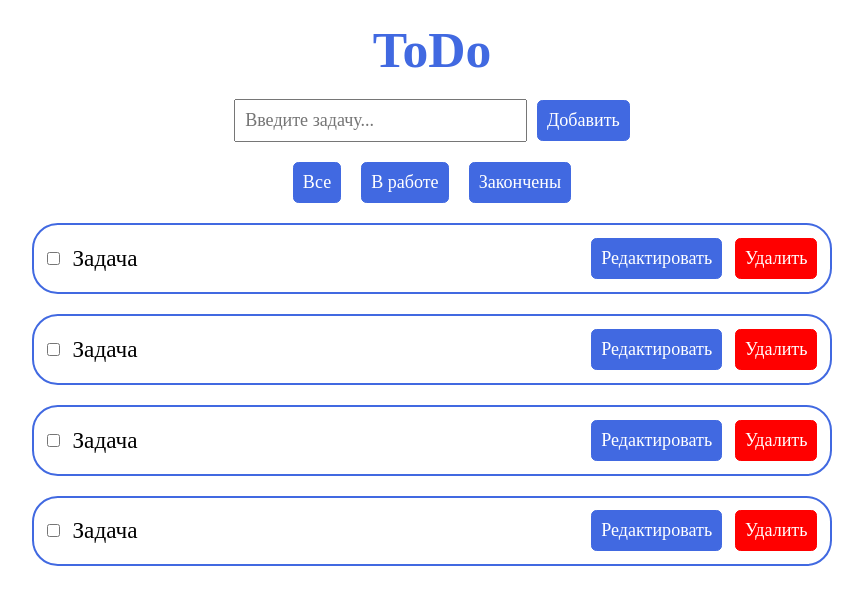
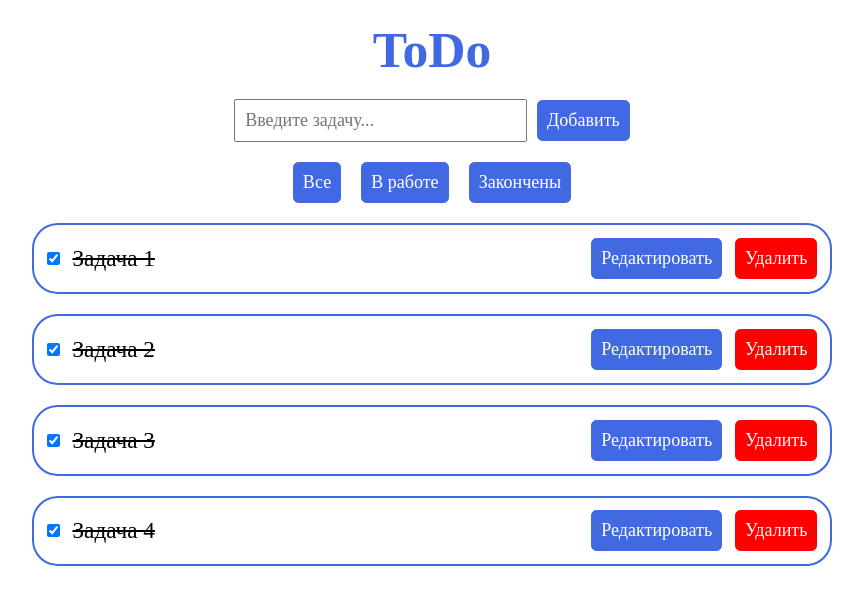
Before and after one commit to Abrikosochka/CRM-System, a React (Vite) app: page / in a window 1280 px wide. Shown: the top 604 px of the page, without its empty margins (208-1071 px from the left). Built offline with nearby package versions, Linux system fonts and the light colour scheme; a web font is replaced by a local one.

Commit message:
add list tasks to show

```diff
--- a/src/components/task/Task.jsx
+++ b/src/components/task/Task.jsx
@@ -1,11 +1,13 @@
 import "./task.css"
 
-const Task = () => {
+const Task = (props) => {
   return (
     <div className="task">
       <div className="task-header">
-        <input type="checkbox" name="complete" className="task_check" />
-        <p>Задача</p>
+        <input type="checkbox" name="complete" className="task_check"
+          checked={props.status}
+        />
+        <p style={{ textDecoration: props.status ? 'line-through' : 'none' }}>{props.text}</p>
       </div>
       <div className="task-buttons">
         <button className="task-buttons_button edit">Редактировать</button>
--- a/src/components/tasks-list/TaskList.jsx
+++ b/src/components/tasks-list/TaskList.jsx
@@ -1,13 +1,19 @@
 import "./taskList.css"
 import Task from "../task/Task"
+import { useState } from "react"
 
-const TaskList = () => {
+const TaskList = (props) => {
+  const [tasks, setTasks] = useState([
+    { id: 0, text: 'Задача 1', status: true },
+    { id: 1, text: 'Задача 2', status: true },
+    { id: 2, text: 'Задача 3', status: true },
+    { id: 3, text: 'Задача 4', status: true }
+  ])
   return (
     <div className="tasks-list">
-      <Task></Task>
-      <Task></Task>
-      <Task></Task>
-      <Task></Task>
+      {tasks.map((value) =>
+        <Task key={value.id} text={value.text} status={value.status} />
+      )}
     </div>
   )
 }
```
